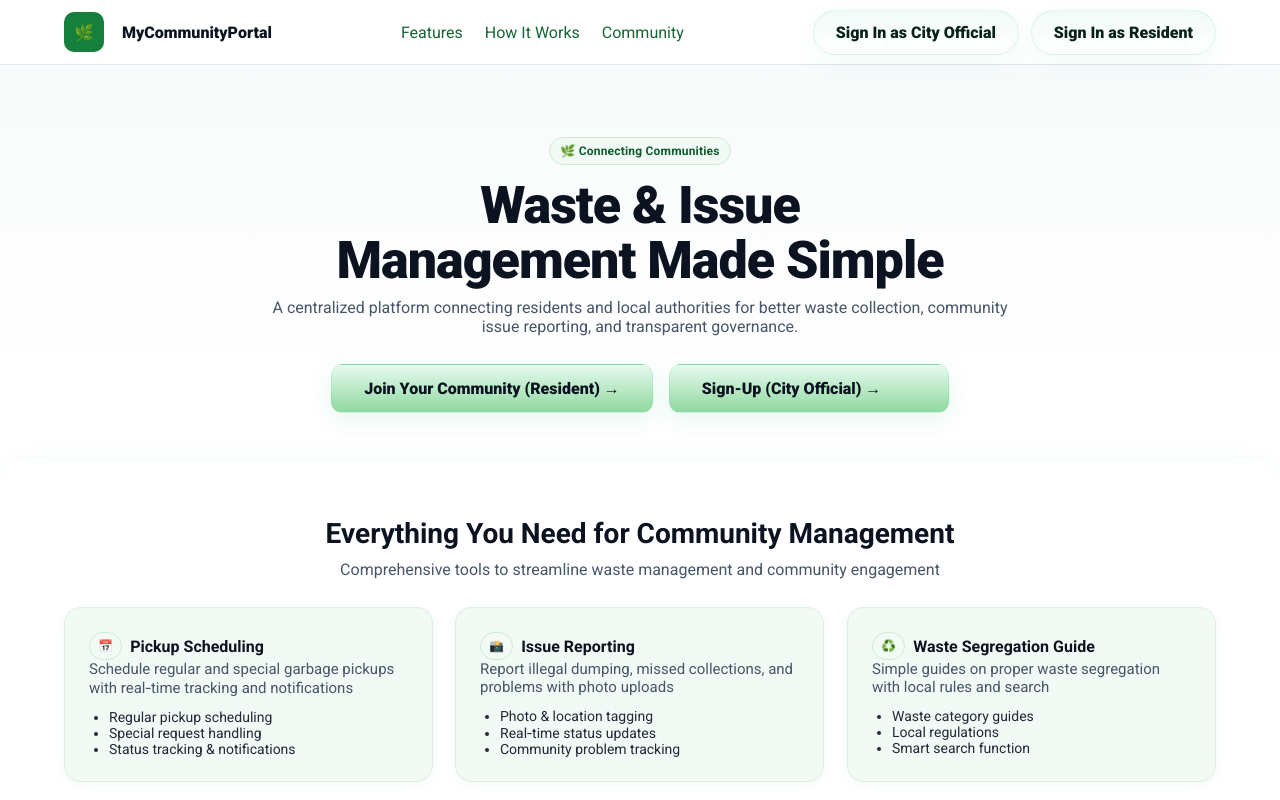
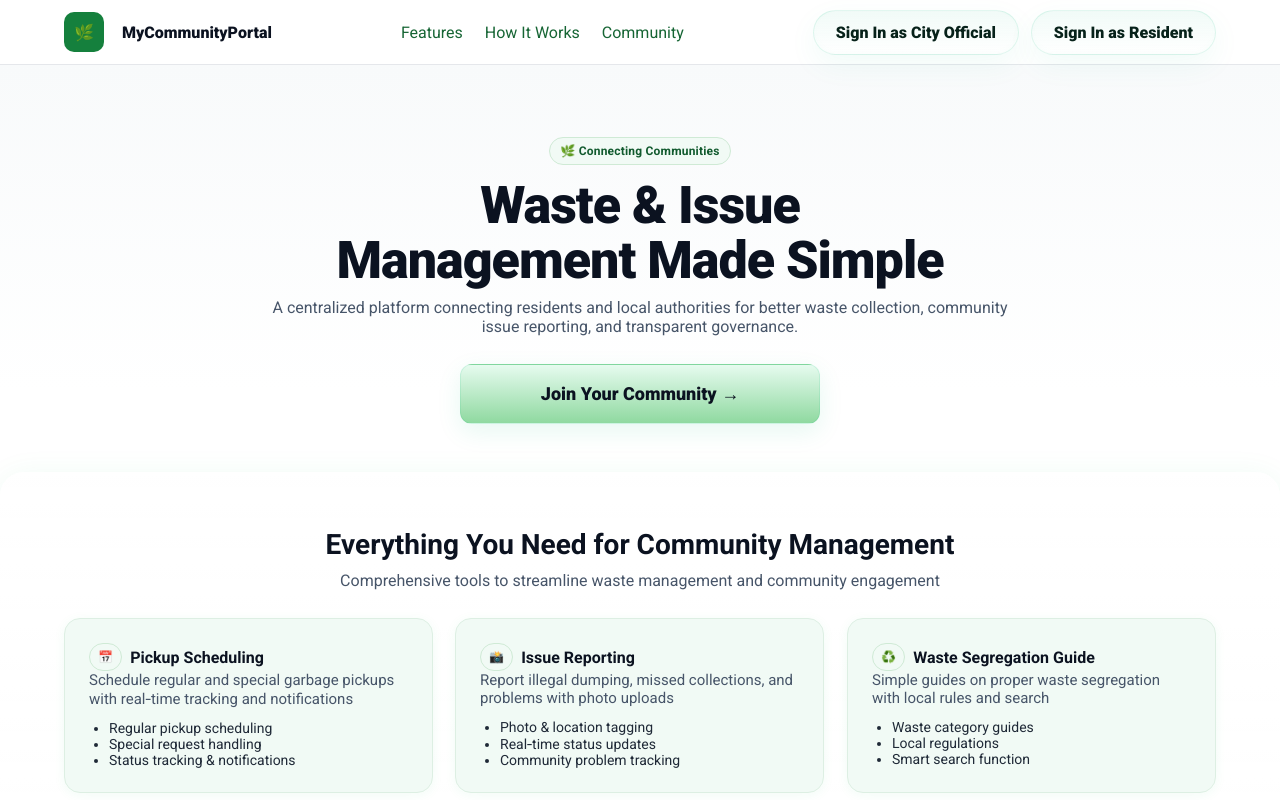
Before and after one commit to JLforce/MyCommunityPortal, a Next.js app: page / in a window 1280 px wide. Shown: the top 800 px of the page. Built offline with nearby package versions, Linux system fonts and the light colour scheme.

Commit message:
Minor adjustments to home page UI

```diff
--- a/src/app/logout/page.js
+++ b/src/app/logout/page.js
@@ -6,16 +6,16 @@ export default function LogoutPage(){
   const router = useRouter();
 
   useEffect(()=>{
-    // Placeholder logout flow: redirect to sign-in page after clearing client state
+    // Placeholder logout flow: redirect to home page after clearing client state
     // If you have auth, clear tokens or call sign-out endpoint here.
-    const t = setTimeout(()=> router.push('/signin'), 700);
+    const t = setTimeout(()=> router.push('/'), 700);
     return ()=> clearTimeout(t);
   },[router]);
 
   return (
     <div className="container" style={{padding:'48px 0',minHeight:'60vh',display:'flex',alignItems:'center',justifyContent:'center',flexDirection:'column',gap:12}}>
       <h2>Signing out…</h2>
-      <p className="muted">You will be redirected to the sign-in page.</p>
+      <p className="muted">You will be redirected to the home page.</p>
     </div>
   );
 }
--- a/src/app/page.js
+++ b/src/app/page.js
@@ -37,9 +37,8 @@ export default function HomePage() {
             <span className="badge">🌿 Connecting Communities</span>
             <h1>Waste & Issue<br/>Management Made Simple</h1>
             <p className="lead">A centralized platform connecting residents and local authorities for better waste collection, community issue reporting, and transparent governance.</p>
-            <div className="hero-actions" style={{display:'flex',gap:16,justifyContent:'center'}}>
-              <a className="btn btn-primary" href="/signup" onClick={handleTransition('/signup')}>Join Your Community (Resident) →</a>
-              <a className="btn btn-primary" href="/admin-signup" onClick={handleTransition('/admin-signup')}>Sign-Up (City Official) →</a>
+            <div className="hero-actions">
+              <a className="btn btn-primary" href="/signup" onClick={handleTransition('/signup')}>Join Your Community →</a>
             </div>
           </div>
         </section>
--- a/src/styles/globals.css
+++ b/src/styles/globals.css
@@ -251,10 +251,13 @@ a:hover { color: var(--green-800); text-decoration: underline; }
 	color: #07221a;
 	border: 1px solid rgba(16,185,129,0.12);
 	box-shadow: 0 8px 24px rgba(16,185,129,0.10);
-	padding: 14px 32px;
-	min-width: 280px;
+	padding: 18px 44px;
+	min-width: 360px;
 	border-radius: 12px;
 	font-weight: 800;
+	font-size: 18px;
+	text-align: center;
+	justify-content: center;
 	transition: transform 140ms ease, box-shadow 140ms ease, background 140ms ease;
 }
 .hero .btn:hover, .hero .btn-primary:hover {
```
Also changed, not shown: src/components/AdminSidebar.jsx (+0 -14 lines).
